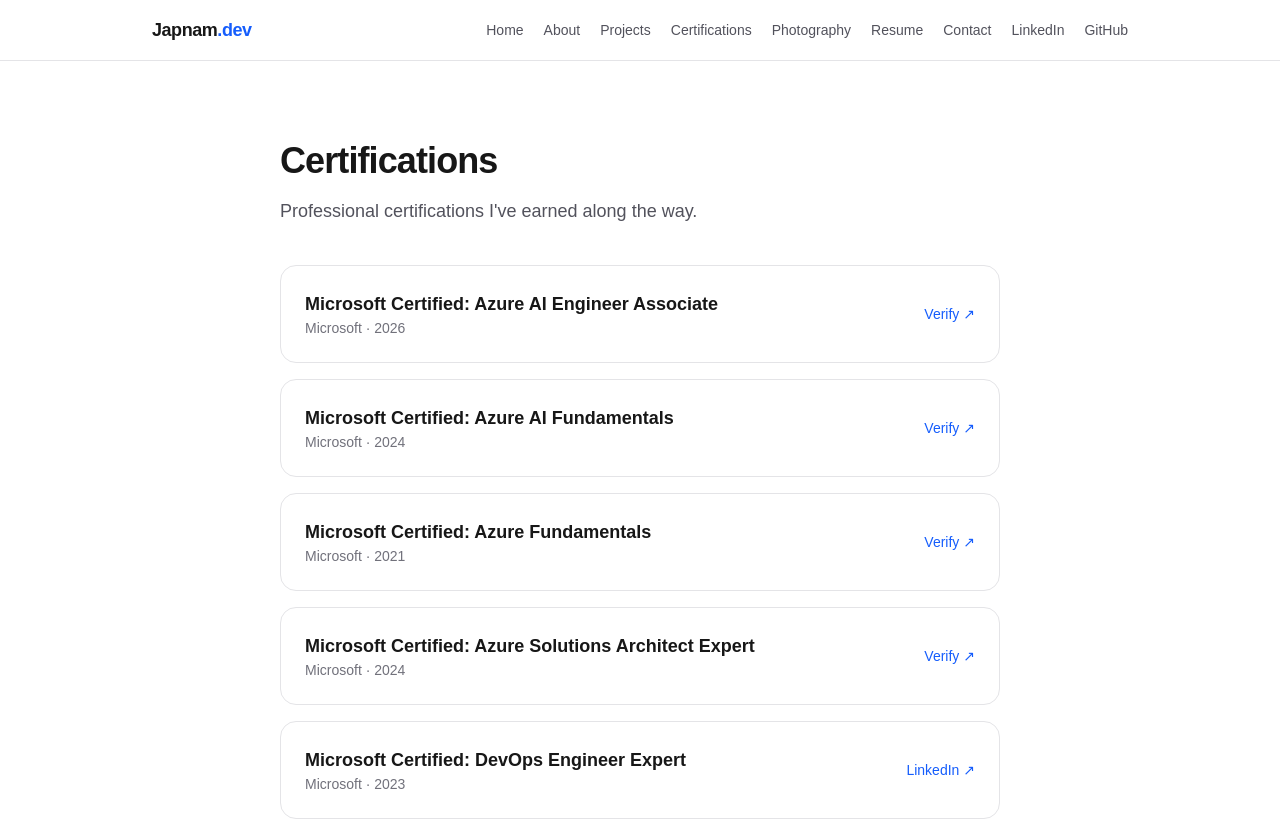
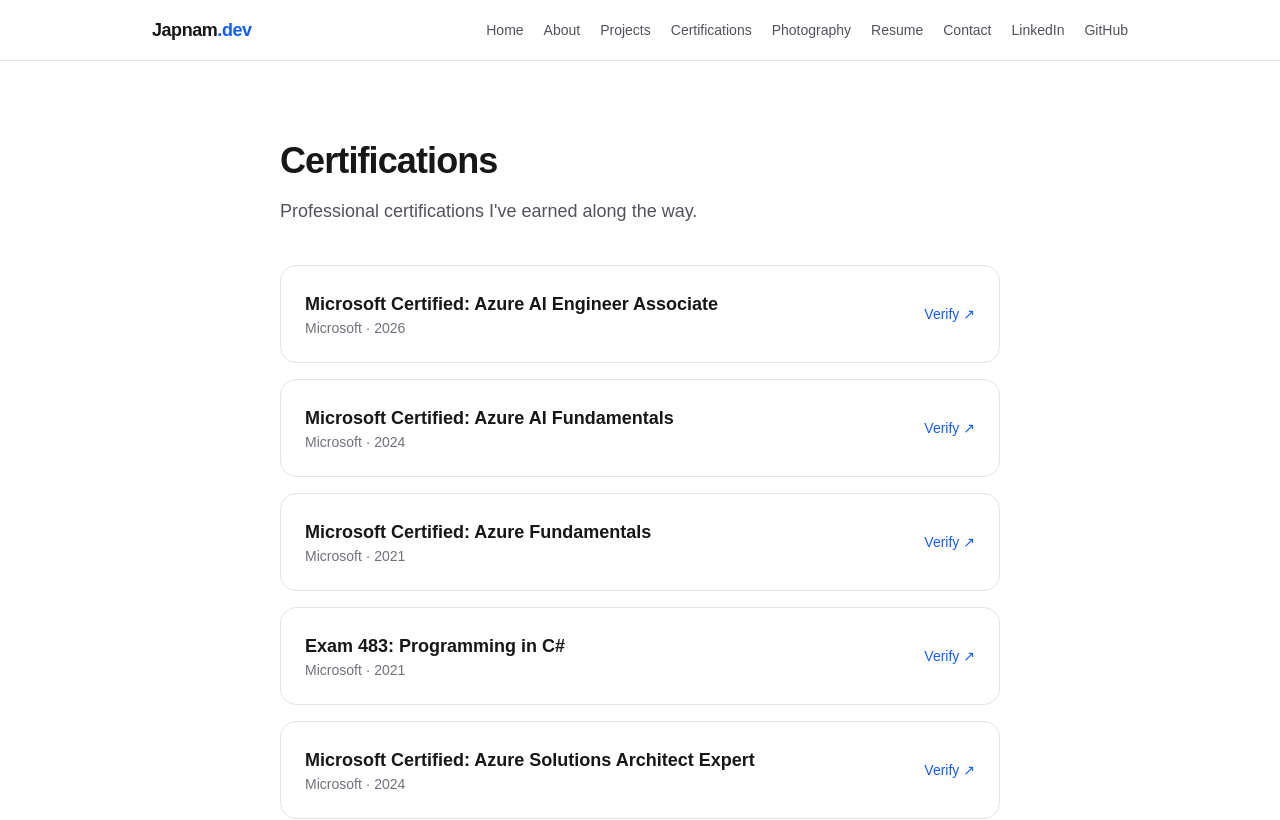
Before and after one commit to japnam89/portfolio, a Next.js app: page /certificates in a window 1280 px wide. Shown: the top 820 px of the page. Built offline with nearby package versions, Linux system fonts and the light colour scheme.

Commit message:
Certificates: add confirmed Exam 483 Programming in C# (Credly d4095f57)

```diff
--- a/src/data/certificates.ts
+++ b/src/data/certificates.ts
@@ -17,6 +17,7 @@
 //   51961FDE145F32E7 — Azure AI Engineer Associate (2026-06-27)
 //   6D6ECFBC714FC41C — Azure AI Fundamentals (2024-06-23)
 //   8ea1b77a-...      — Azure Fundamentals (2021-07-07, Credly)
+//   d4095f57-...      — Exam 483: Programming in C# (2021-01-18, Credly)
 export const certificates: Certificate[] = [
   {
     name: "Microsoft Certified: Azure AI Engineer Associate",
@@ -37,6 +38,12 @@
     link: "https://www.credly.com/badges/8ea1b77a-84ea-4cb0-8235-7cb880305cc6",
   },
   {
+    name: "Exam 483: Programming in C#",
+    issuer: "Microsoft",
+    year: "2021",
+    link: "https://www.credly.com/badges/d4095f57-2ea1-48d7-851b-13070c97c1cd",
+  },
+  {
     name: "Microsoft Certified: Azure Solutions Architect Expert",
     issuer: "Microsoft",
     year: "2024",
```
